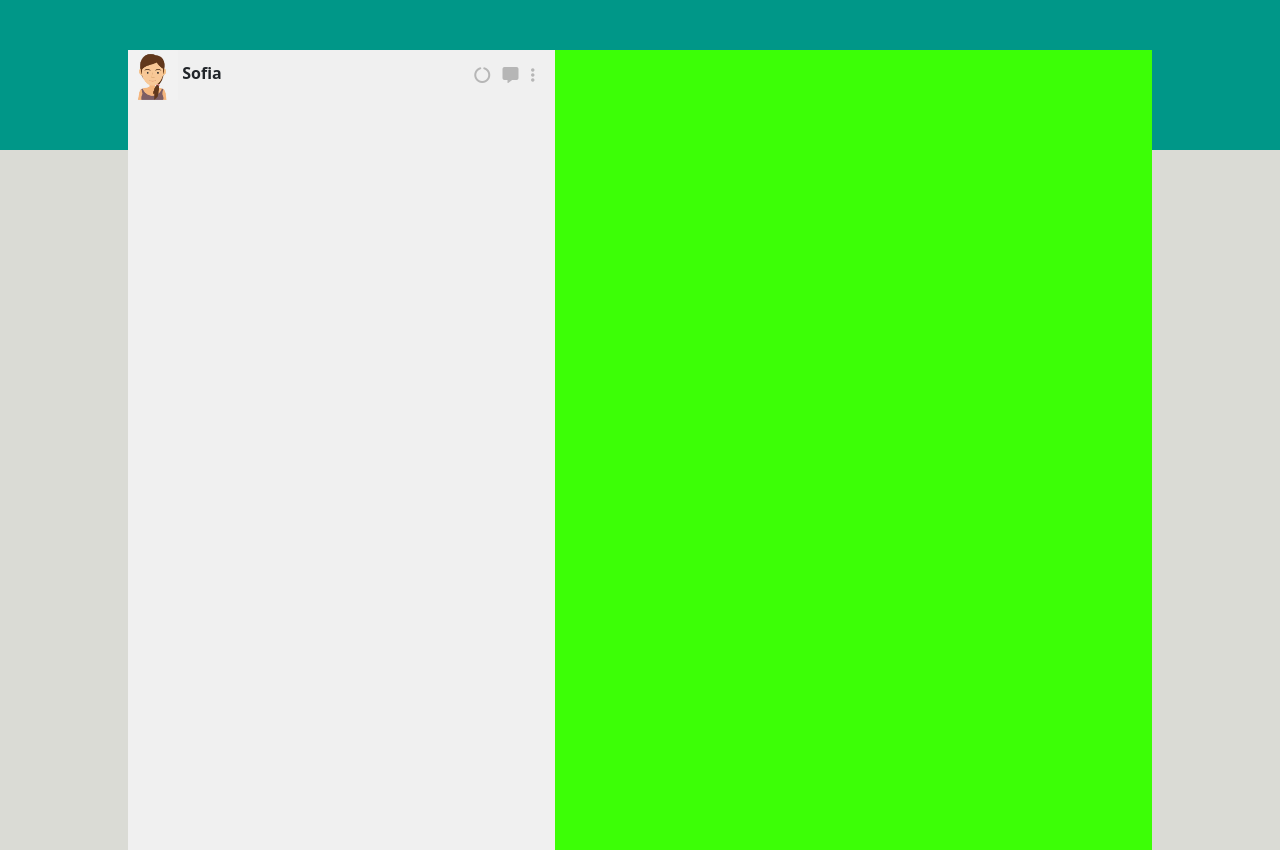
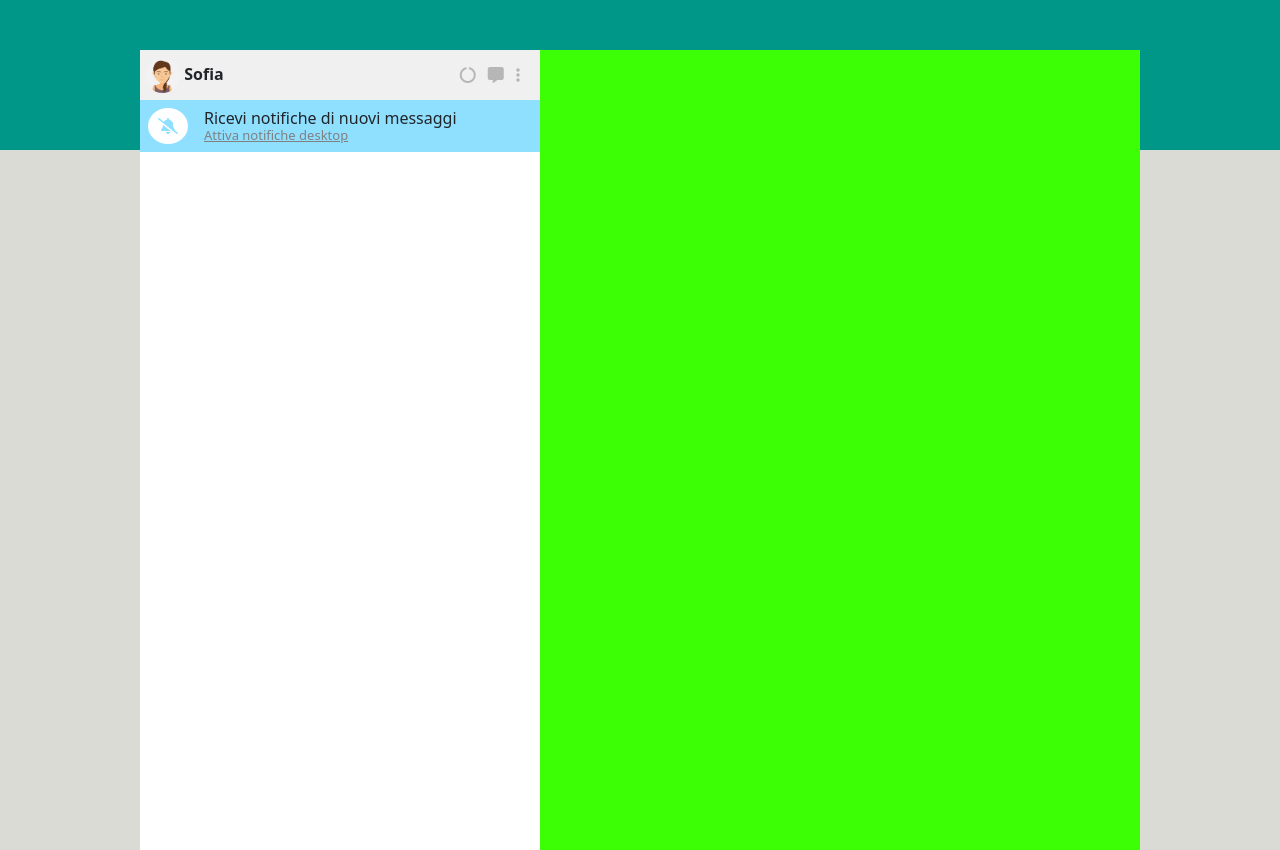
Before and after one commit to Anymoose98/vue-boolzapp, a plain HTML site: page index.html in a window 1280 px wide. Drawn offline with nearby package versions, Linux system fonts and the light colour scheme.

Commit message:
notifiche messaggi fatto

```diff
--- a/css/style.css
+++ b/css/style.css
@@ -21,6 +21,13 @@ body{
     height: 100%;
 }
 
+.width-40{
+    width: 40%;
+}
+.width-60{
+    width: 60%;
+}
+
 .grigio-scuro{
     color: rgb(182, 182, 182);
 }
@@ -30,14 +37,41 @@ body{
     padding: 0;
 }
 
+.bg-azzurro{
+    background-color: rgb(143, 223, 255);
+}
+
 /* contatti e informazioni personali */
 .dati-personali{
     height: 50px;
 }
 
 .img-io{
+    height: 35px;
+    border-radius: 50px;
+    margin-left: 5px;
+}
+
+.altezza-dati-personali{
     height: 50px;
-    border-radius: 50;
+}
+
+/* notifiche */
+.silenzioso{
+    padding: 10px;
+    border-radius: 50%;
+    background-color: white;
+    color: rgb(143, 223, 255);
+}
+
+.sottolineato{
+    color: grey;
+    font-size: small;
+    text-decoration: underline;
+}
+
+.scritte-vicine{
+    line-height: 1;
 }
 
 .colonna2{
--- a/index.html
+++ b/index.html
@@ -10,12 +10,13 @@
 </head>
 <body>
     <div id="id">
-        <div class="contenitore-principale">
-            <div class="row">
-                <div class="col-5">
-                    <div class="row">
+        <div class="contenitore-principale d-flex">
+            <!-- Parte sinistra -->
+                <div class="width-40">
+
                     <!-- Dati personali -->
-                        <div class="col-12 bg-grigio">
+                    <div class="bg-grigio altezza-dati-personali">
+                            <!-- <div class="altezza-dati-personali"> -->
                                 <div class="dati-personali d-flex justify-content-between align-items-center">
                                     <div>
                                         <img src="./img/avatar_io.jpg" alt="io" class="img-io img-fluid">
@@ -28,11 +29,25 @@
                                     </div>
                                 </div>
                     </div>
+
+                    <!-- notifiche messaggi -->
+                    <div class="bg-azzurro d-flex align-items-center">
+                        <div>
+                            <i class="fa-solid fa-bell-slash silenzioso my-2 mx-2"></i>
+                        </div>
+                        <div class="mx-2 scritte-vicine">
+                            <span>Ricevi notifiche di nuovi messaggi</span><br>
+                            <span class="sottolineato">Attiva notifiche desktop</span>
                         </div>
                     </div>
 
-                <div class="col-7 colonna2"></div>
                 </div>
+
+
+                <div class="width-60 colonna2"></div>
+        </div>
+
+
         </div>
     </div>
 <script src="https://unpkg.com/vue@3/dist/vue.global.js"></script>
```
Lines whose indentation alone changed are shown as unchanged.
